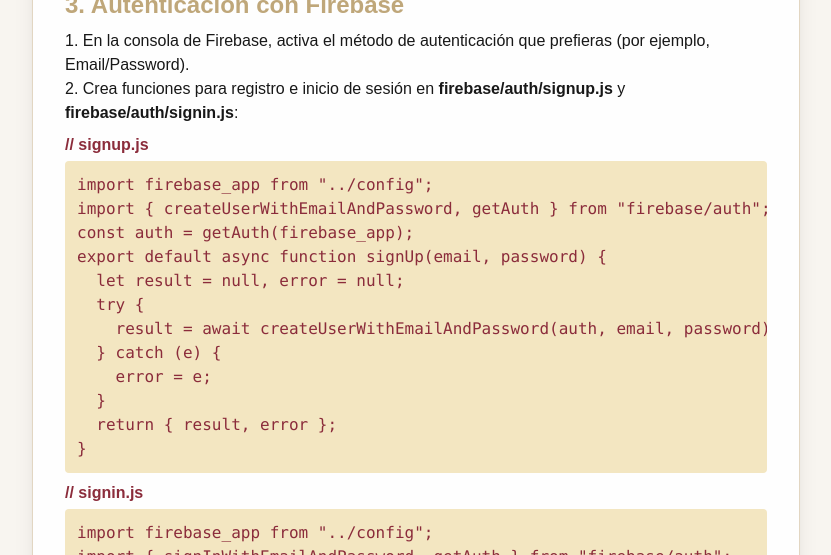
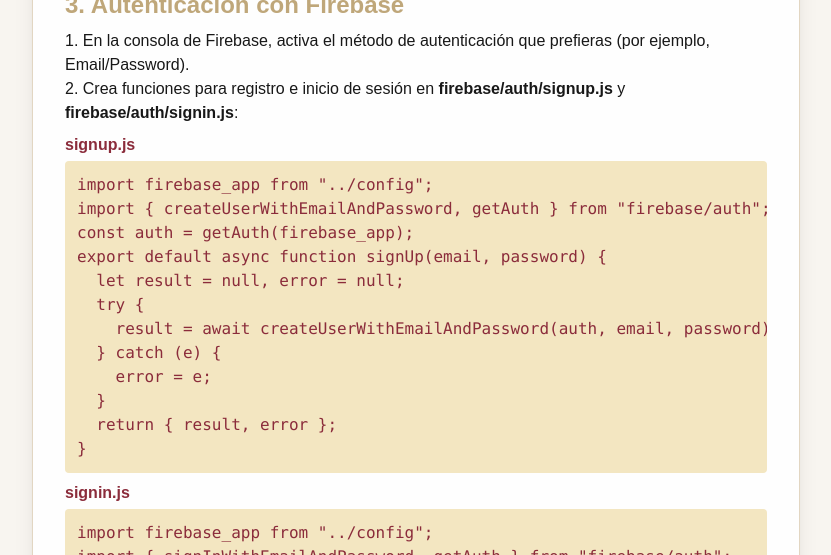
Before and after one commit to juann11/cartas, a Next.js app: page /tutorial in a window 1280 px wide. Shown: the part 1260-1815 px from the top of the page, without its empty margins (224-1055 px from the left). Built offline with nearby package versions, Linux system fonts and the light colour scheme.

Commit message:
fixing tutorial page

```diff
--- a/app/tutorial/page.js
+++ b/app/tutorial/page.js
@@ -82,7 +82,7 @@
                         </li>
                     </ol>
                     <div className="mb-2">
-                        <div className="font-semibold text-[#8B2C3B] mb-1">// signup.js</div>
+                        <div className="font-semibold text-[#8B2C3B] mb-1">signup.js</div>
                         <pre className="bg-[#f3e6c1] text-[#8B2C3B] rounded p-3 overflow-x-auto">
                             {`import firebase_app from "../config";
 import { createUserWithEmailAndPassword, getAuth } from "firebase/auth";
@@ -99,7 +99,7 @@
                         </pre>
                     </div>
                     <div>
-                        <div className="font-semibold text-[#8B2C3B] mb-1">// signin.js</div>
+                        <div className="font-semibold text-[#8B2C3B] mb-1">signin.js</div>
                         <pre className="bg-[#f3e6c1] text-[#8B2C3B] rounded p-3 overflow-x-auto">
                             {`import firebase_app from "../config";
 import { signInWithEmailAndPassword, getAuth } from "firebase/auth";
```
